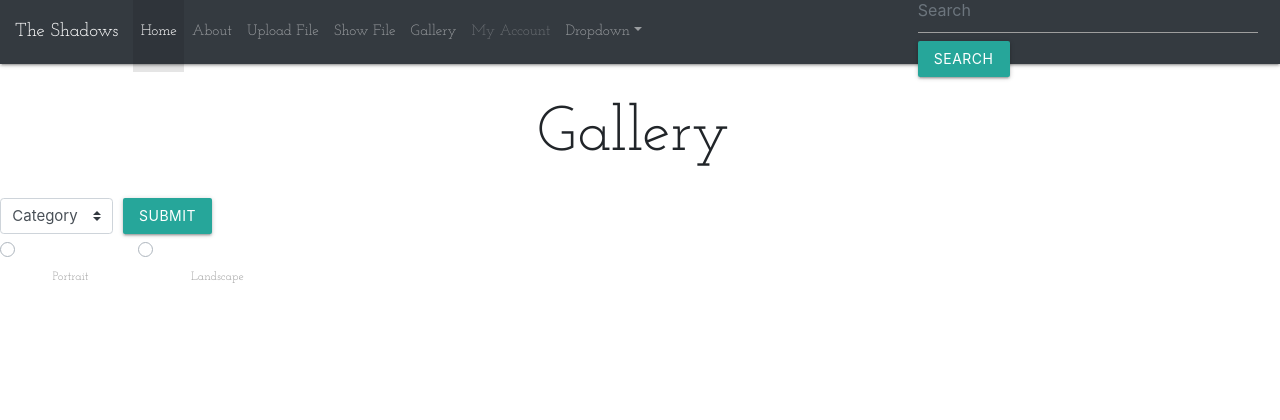
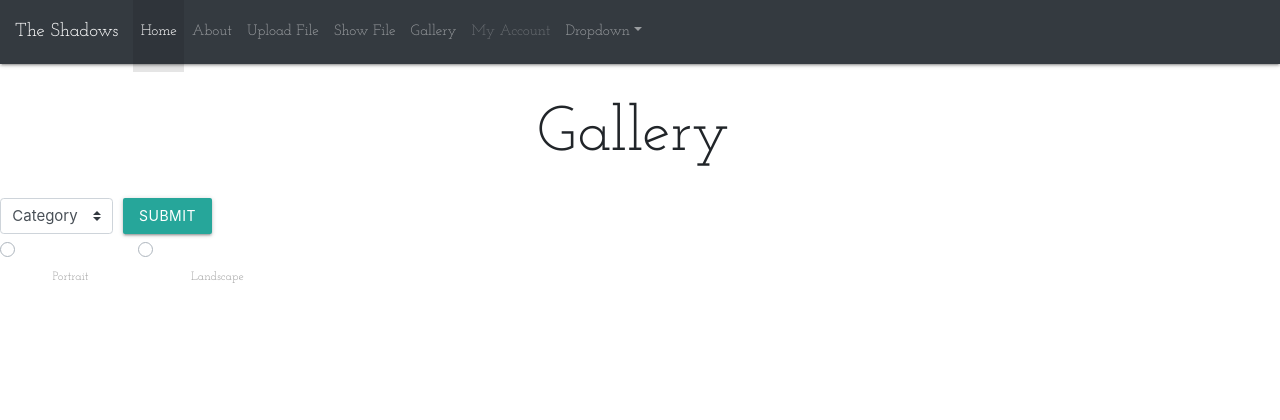
Before and after one commit to Rorywork/The-Shadows, a Flask app: page /showphotos in a window 1280 px wide. Shown: the top 420 px of the page. Run offline with Flask 2, Linux system fonts and the light colour scheme; data that the repository does not hold is empty; some libraries are stand-ins or nearby versions.

Commit message:
Removed search bar from hoempage

```diff
--- a/templates/includes/_navbar.html
+++ b/templates/includes/_navbar.html
@@ -33,9 +33,5 @@
               </div>
             </li>
           </ul>
-          <form class="form-inline my-2 my-lg-0">
-            <input class="form-control mr-sm-2" type="text" placeholder="Search" aria-label="Search">
-            <button class="btn btn-secondary my-2 my-sm-0" type="submit">Search</button>
-          </form>
         </div>
       </nav>
```
